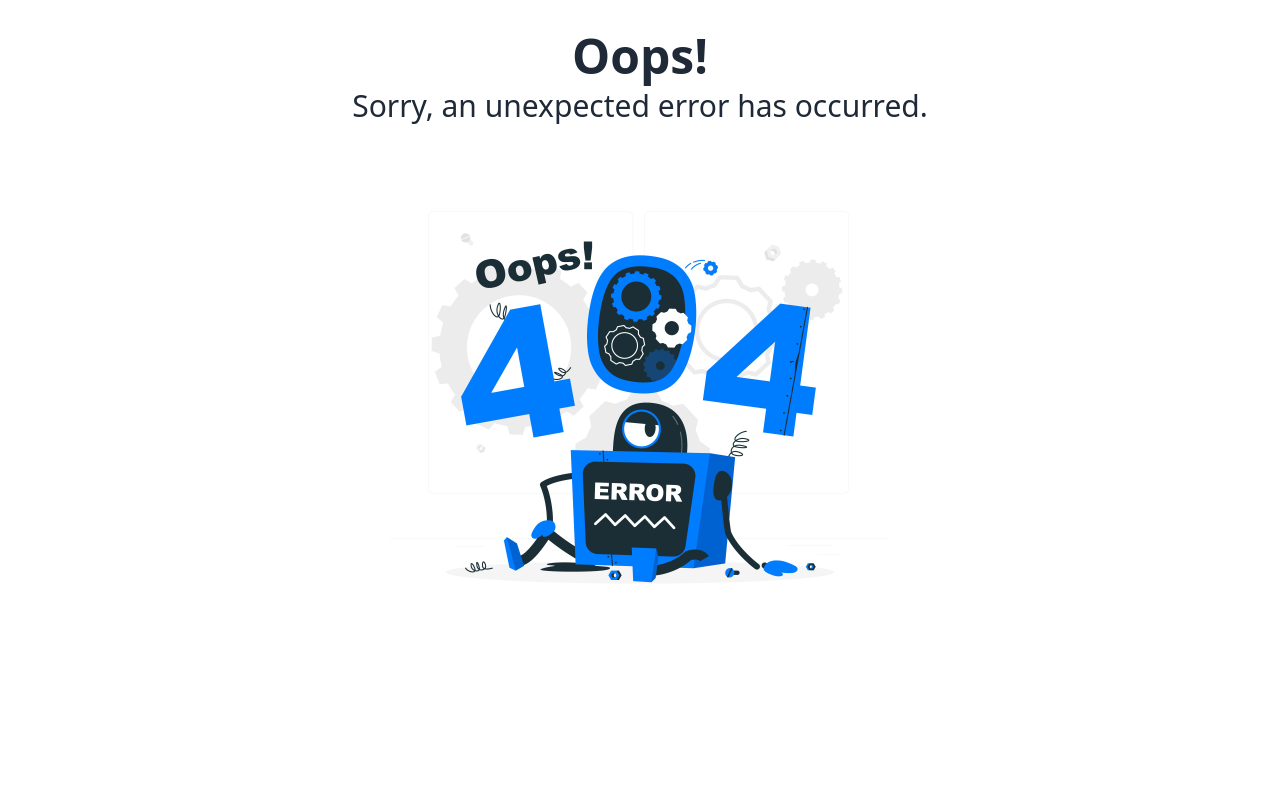
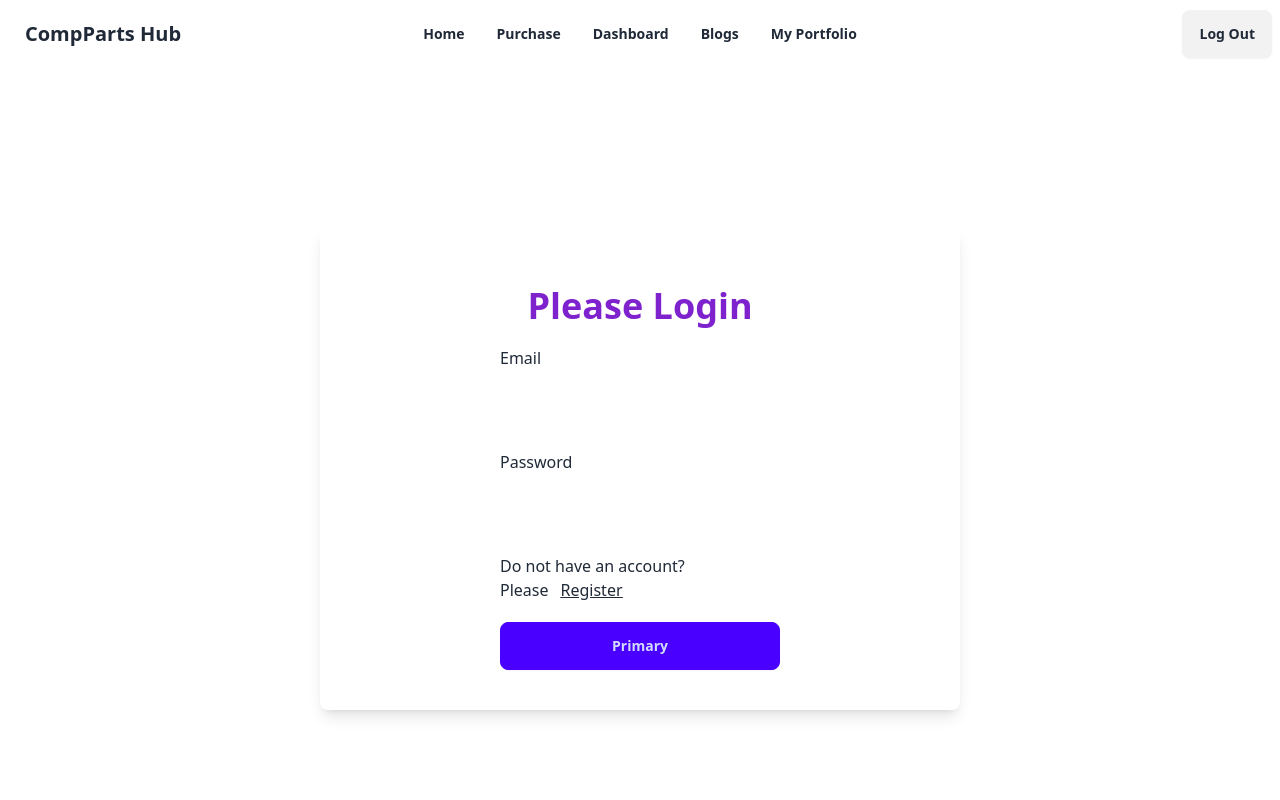
Before and after one commit to Nadim-Nion/parts-manufacturer-client, a React (Vite) app: page /login in a window 1280 px wide. Shown: the top 800 px of the page. Built offline with nearby package versions, Linux system fonts and the light colour scheme; no server answers.

Commit message:
login form added

```diff
--- a/package.json
+++ b/package.json
@@ -19,6 +19,7 @@
     "match-sorter": "^6.3.4",
     "react": "^18.2.0",
     "react-dom": "^18.2.0",
+    "react-hook-form": "^7.52.0",
     "react-icons": "^5.2.1",
     "react-responsive-carousel": "^3.2.23",
     "react-router-dom": "^6.23.1",
--- a/src/Routes/BasicRoutes.jsx
+++ b/src/Routes/BasicRoutes.jsx
@@ -2,6 +2,7 @@ import { createBrowserRouter } from "react-router-dom";
 import MainLayout from "../layouts/MainLayout";
 import ErrorPage from "../pages/SharedComponent/ErrorPage/ErrorPage";
 import Home from "../pages/HomePage/Home/Home";
+import Login from "../pages/Login/Login";
 
 const router = createBrowserRouter([
     {
@@ -12,6 +13,10 @@ const router = createBrowserRouter([
             {
                 path: '/',
                 element: <Home></Home>
+            },
+            {
+                path: 'login',
+                element: <Login></Login>
             }
         ]
     },
--- a/src/hooks/useAxiosPublic.jsx
+++ b/src/hooks/useAxiosPublic.jsx
@@ -2,8 +2,8 @@ import axios from 'axios';
 import React from 'react';
 
 const axiosPublic = axios.create({
-    // baseURL: 'http://localhost:5000',
-    baseURL: 'https://parts-manufacturer-server-nine.vercel.app'
+    baseURL: 'http://localhost:5000',
+    // baseURL: 'https://parts-manufacturer-server-nine.vercel.app'
 })
 
 const useAxiosPublic = () => {
--- a/src/main.jsx
+++ b/src/main.jsx
@@ -9,15 +9,18 @@ import {
   QueryClient,
   QueryClientProvider,
 } from '@tanstack/react-query'
+import AuthProvider from './providers/AuthProvider.jsx';
 
 const queryClient = new QueryClient();
 
 ReactDOM.createRoot(document.getElementById('root')).render(
   <React.StrictMode>
-    <QueryClientProvider client={queryClient}>
-      <div className='max-w-screen-xl mx-auto'>
-        <RouterProvider router={router} />
-      </div>
-    </QueryClientProvider>
+    <AuthProvider>
+      <QueryClientProvider client={queryClient}>
+        <div className='max-w-screen-xl mx-auto'>
+          <RouterProvider router={router} />
+        </div>
+      </QueryClientProvider>
+    </AuthProvider>
   </React.StrictMode>,
 )
--- /dev/null
+++ b/src/pages/Login/Login.jsx
@@ -0,0 +1,42 @@
+import React from 'react';
+import { useForm } from "react-hook-form"
+import { Link } from 'react-router-dom';
+
+const Login = () => {
+    const {
+        register,
+        handleSubmit,
+        reset,
+        formState: { errors },
+    } = useForm();
+
+    const onSubmit = (data) => {
+        console.log(data);
+        reset();
+    };
+
+    return (
+        <div className="h-screen flex items-center justify-center">
+            <div className="bg-white p-10 rounded-lg shadow-lg sm:w-3/4 md:w-1/2">
+                <h2 className='text-4xl text-center font-bold text-purple-700 my-5'>Please Login</h2>
+                <form className='flex flex-col space-y-5 w-1/2 mx-auto' onSubmit={handleSubmit(onSubmit)}>
+                    <label>Email</label>
+                    <input className='px-3 py-2' {...register("email", { required: true })} />
+                    {errors.email?.type === 'required' && <p className='text-red-700'>Email is required</p>}
+                    <label>Password</label>
+                    <input className='px-3 py-2' type='password' {...register("password", { required: true })} />
+                    {errors.password?.type === 'required' && <p className='text-red-700'>Password is required</p>}
+                    <p>
+                        Do not have an account? Please
+                        <span className="link ml-3">
+                            <Link to="/register">Register</Link>
+                        </span>
+                    </p>
+                    <button type="submit" className="btn btn-primary">Primary</button>
+                </form>
+            </div>
+        </div>
+    );
+};
+
+export default Login;
--- a/src/pages/SharedComponent/Header/Header.jsx
+++ b/src/pages/SharedComponent/Header/Header.jsx
@@ -4,6 +4,7 @@ import { Link } from 'react-router-dom';
 const Header = () => {
 
     const navItems = <>
+        <li className='font-bold'><Link to="/">Home</Link></li>
         <li className='font-bold'><Link to="/purchase">Purchase</Link></li>
         <li className='font-bold'><Link to="/dashboard">Dashboard</Link></li>
         <li className='font-bold'><Link to="/blogs">Blogs</Link></li>
--- /dev/null
+++ b/src/providers/AuthProvider.jsx
@@ -0,0 +1,21 @@
+import { getAuth } from 'firebase/auth';
+import React, { createContext } from 'react';
+import app from '../firebase/firebase.config';
+
+export const AuthContext = createContext(null);
+const auth = getAuth(app);
+
+const AuthProvider = ({ children }) => {
+    const authInfo = {
+        auth,
+
+    };
+
+    return (
+        <AuthContext.Provider value={authInfo}>
+            {children}
+        </AuthContext.Provider>
+    );
+};
+
+export default AuthProvider;
```
Also changed, not shown: 1 other file (tests, documents, lock files or other folders).
